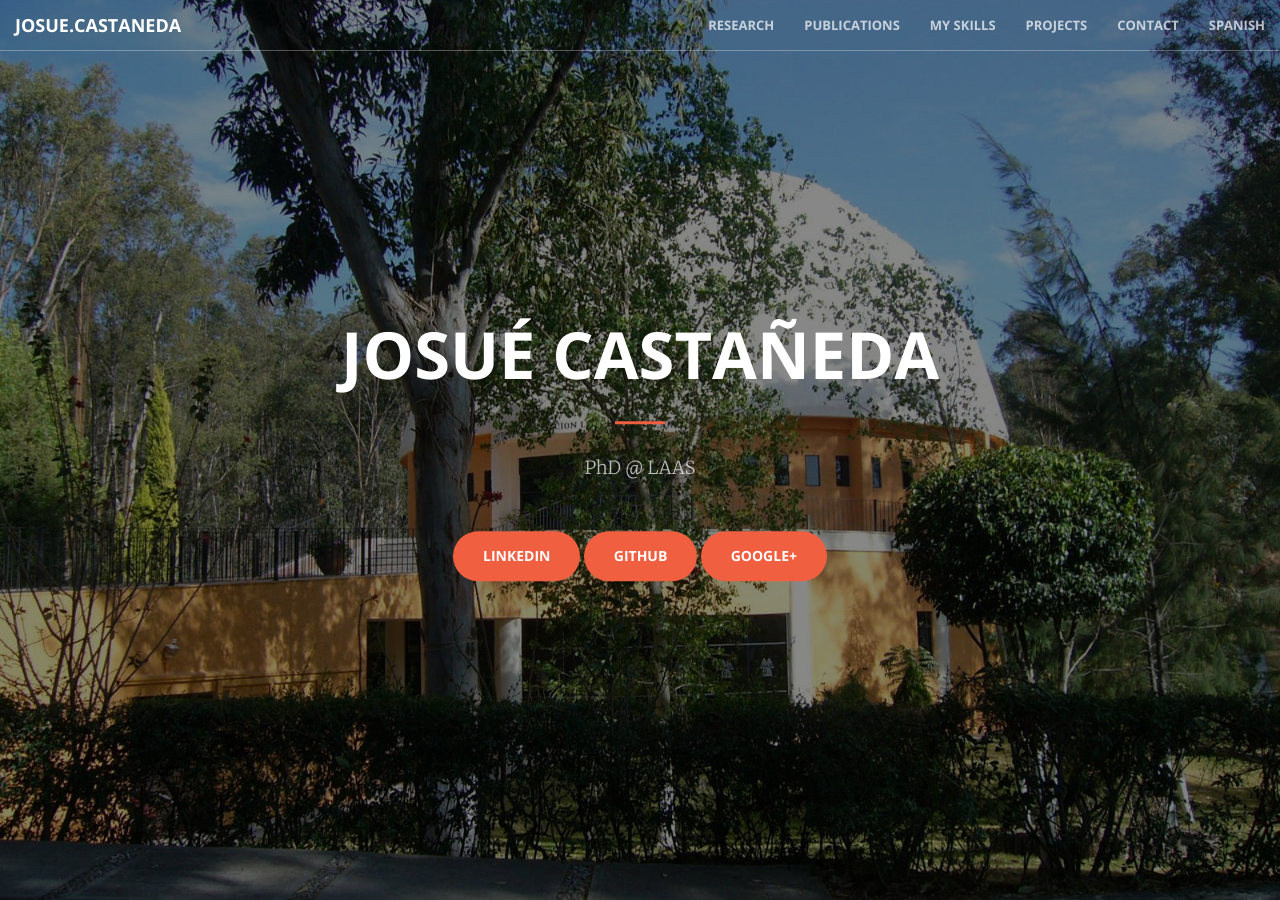
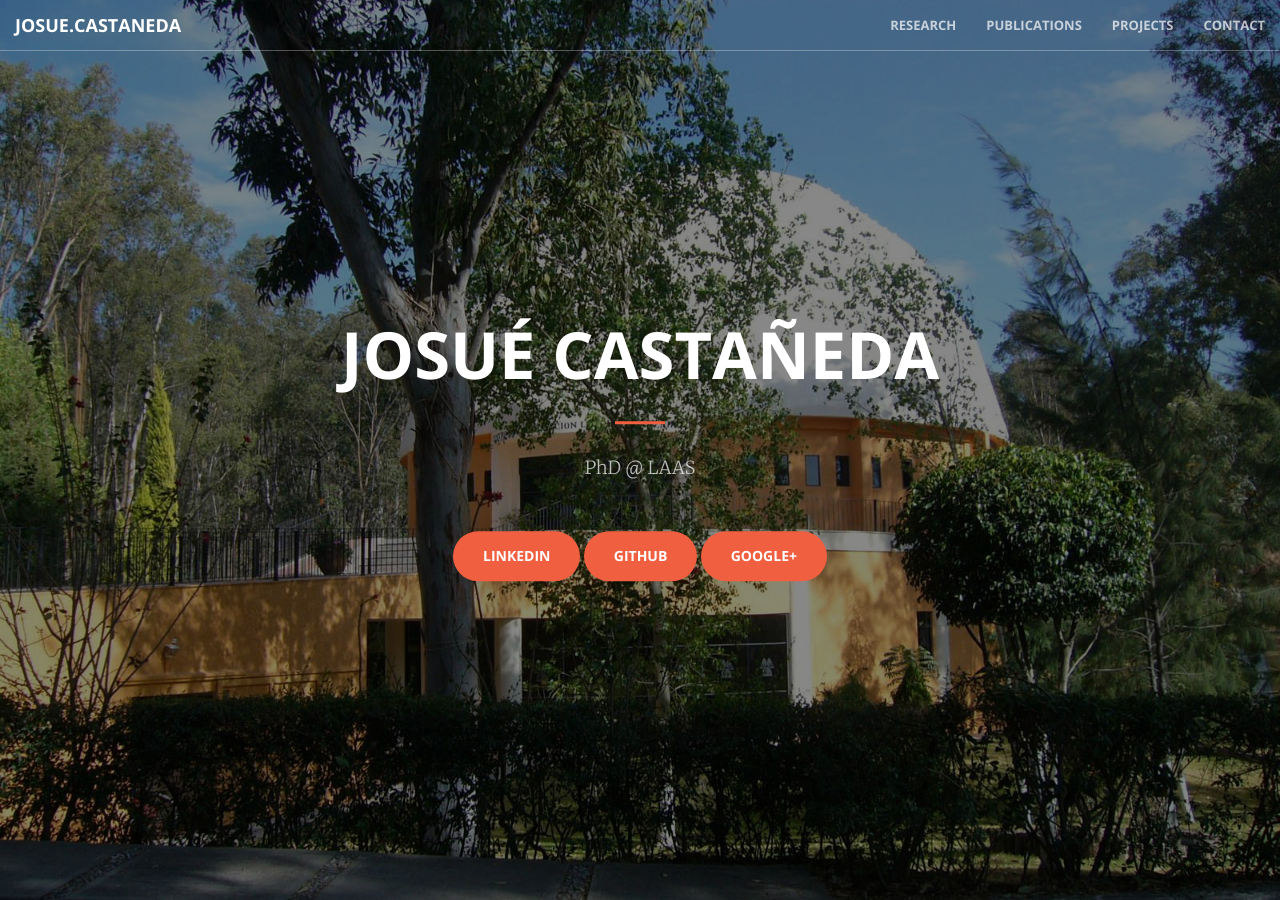
Before and after one commit to JosueCastaneda/JosueCastaneda.github.io, a Jekyll site: the page built from index.html, in a window 1280 px wide and 900 px high. Built offline with Jekyll 4.4.1, drawn with Linux system fonts in a browser that asks for light colours.

Commit message:
Update navigation bar

```diff
--- a/_includes/nav.html
+++ b/_includes/nav.html
@@ -20,18 +20,18 @@
                 <li>
                     <a class="page-scroll" href="#publications">Publications</a>
                 </li>
-                <li>
-                    <a class="page-scroll" href="#services">My skills</a>
-                </li>
+<!--                <li>-->
+<!--                    <a class="page-scroll" href="#services">My skills</a>-->
+<!--                </li>-->
                 <li>
                     <a class="page-scroll" href="#portfolio">Projects</a>
                 </li>
                 <li>
                     <a class="page-scroll" href="#contact">Contact</a>
                 </li>
-                <li>
-                    <a class="page-scroll" href="#contact">Spanish</a>
-                </li>
+<!--                <li>-->
+<!--                    <a class="page-scroll" href="#contact">Spanish</a>-->
+<!--                </li>-->
             </ul>
         </div>
         <!-- /.navbar-collapse -->
```
